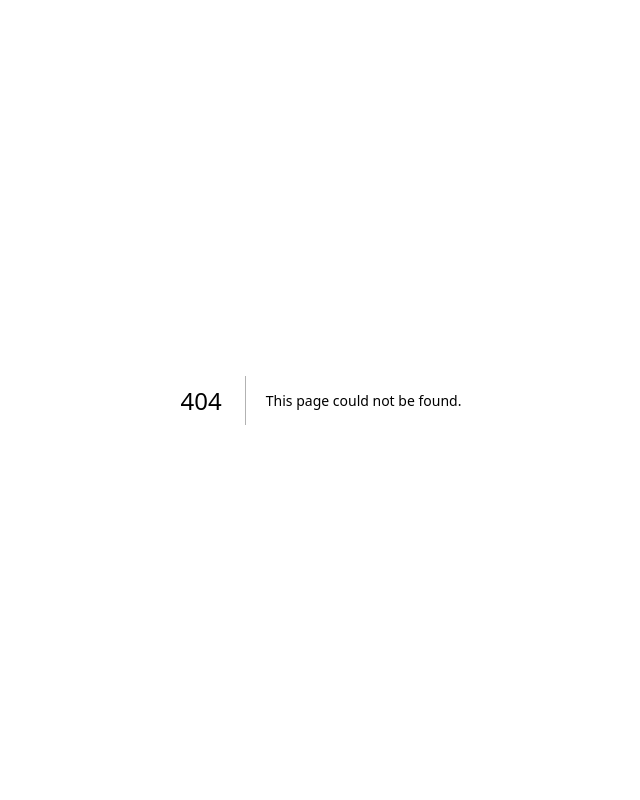
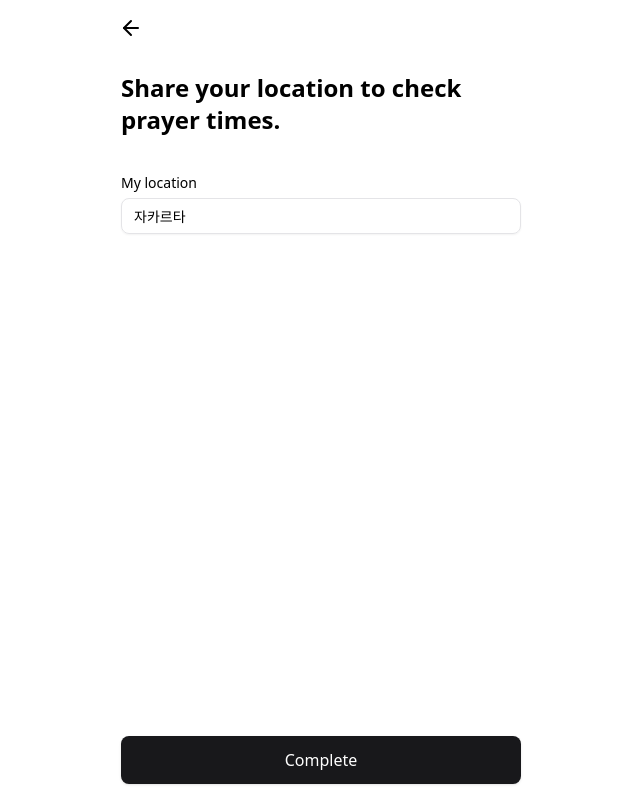
Before and after one commit to ygfafa/idward, a Next.js app: page /location/new in a window 1280 px wide. Before the commit this address had no page. Shown: the whole page, without its empty margins (319-959 px from the left). Built offline with nearby package versions, Linux system fonts and the light colour scheme.

Commit message:
feat: 지역생성

```diff
--- a/app/bedtime/new/page.tsx
+++ b/app/bedtime/new/page.tsx
@@ -4,6 +4,7 @@ import { convertTo12Hour } from '@/app/components/common/time-picker'
 import { useState } from 'react'
 
 import { Screen } from '@/components/layout/screen'
+import { BottomFixedButton } from '@/components/pattern/bottom-fixed-button'
 import { Input } from '@/components/ui/input'
 import { Label } from '@/components/ui/label'
 
@@ -71,6 +72,7 @@ const Page = () => {
           setIsWakeUpBottomSheetOpen(false)
         }}
       />
+      <BottomFixedButton>Complete</BottomFixedButton>
     </Screen>
   )
 }
--- /dev/null
+++ b/app/location/new/page.tsx
@@ -0,0 +1,78 @@
+'use client'
+
+import { Check } from 'lucide-react'
+import { useState } from 'react'
+
+import { Screen } from '@/components/layout/screen'
+import { BottomFixedButton } from '@/components/pattern/bottom-fixed-button'
+import { BottomSheet } from '@/components/ui/bottom-sheet'
+import { Input } from '@/components/ui/input'
+import { Label } from '@/components/ui/label'
+
+const INDONESIA_CITIES = [
+  { id: 'jakarta', name: '자카르타' },
+  { id: 'surabaya', name: '수라바야' },
+  { id: 'bandung', name: '반둥' },
+  { id: 'medan', name: '메단' },
+  { id: 'semarang', name: '세마랑' },
+  { id: 'makassar', name: '마카사르' },
+  { id: 'palembang', name: '팔렘방' },
+  { id: 'denpasar', name: '덴파사르' },
+  { id: 'batam', name: '바탐' },
+  { id: 'pekanbaru', name: '페칸바루' },
+] as const
+
+type IndonesiaCity = (typeof INDONESIA_CITIES)[number]['id']
+
+const Page = () => {
+  const [isLocationBottomSheetOpen, setIsLocationBottomSheetOpen] = useState(false)
+  const [selectedCity, setSelectedCity] = useState<IndonesiaCity>('jakarta')
+
+  const selectedCityName = INDONESIA_CITIES.find((city) => city.id === selectedCity)?.name
+
+  return (
+    <Screen nav={{ hasBackButton: true }}>
+      <div className="pt-4 pb-10">
+        <h2 className="text-2xl font-bold">Share your location to check prayer times.</h2>
+      </div>
+
+      <div className="flex flex-col gap-2">
+        <Label htmlFor="location">My location</Label>
+        <Input
+          id="location"
+          readOnly
+          value={selectedCityName}
+          onFocus={() => setIsLocationBottomSheetOpen(true)}
+        />
+      </div>
+
+      <BottomSheet
+        isOpen={isLocationBottomSheetOpen}
+        onClose={() => setIsLocationBottomSheetOpen(false)}
+      >
+        <div className="flex flex-col gap-4">
+          <h3 className="text-lg font-bold">인도네시아 주요 도시</h3>
+          <div className="flex flex-col">
+            {INDONESIA_CITIES.map((city) => (
+              <div
+                key={city.id}
+                className="flex cursor-pointer items-center justify-between px-1 py-4"
+                onClick={() => {
+                  setSelectedCity(city.id)
+                  setIsLocationBottomSheetOpen(false)
+                }}
+              >
+                <span>{city.name}</span>
+                {selectedCity === city.id && <Check size={20} />}
+              </div>
+            ))}
+          </div>
+        </div>
+      </BottomSheet>
+
+      <BottomFixedButton>Complete</BottomFixedButton>
+    </Screen>
+  )
+}
+
+export default Page
```
